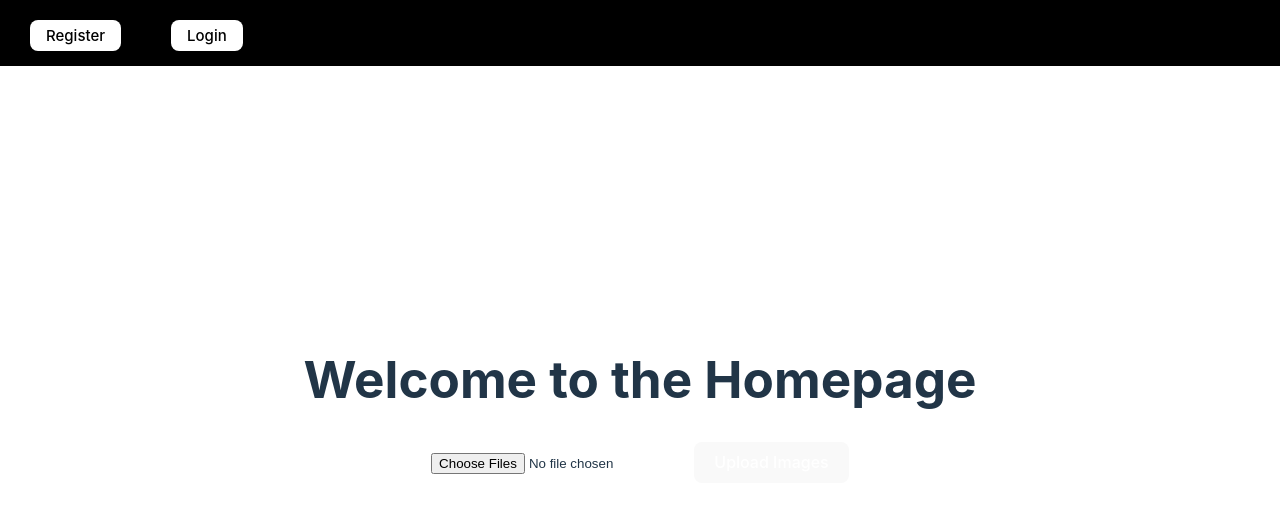
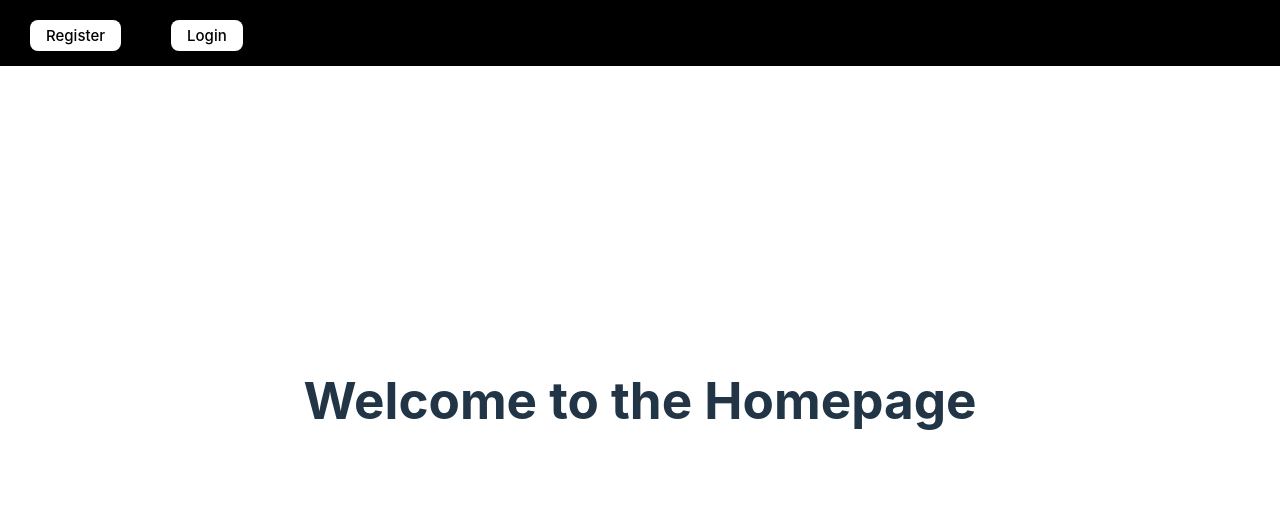
Before and after one commit to doms911/posterized, a React (Create React App) app in the folder posterized-frontend/: page / in a window 1280 px wide. Shown: the top 512 px of the page. Built offline with nearby package versions, Linux system fonts and the light colour scheme.

Commit message:
proba za firebase

```diff
--- a/posterized-frontend/src/HomePage.jsx
+++ b/posterized-frontend/src/HomePage.jsx
@@ -44,10 +44,6 @@ const HomePage = (props) => {
                     </div>
                 )}
                 {/* Rest of the main content */}
-                <form action="/api/fotografija/naziv" method="post" enctype="multipart/form-data">
-        <input type="file" name="slike" id="images" accept="image/*" multiple required/>
-        <button type="submit">Upload Images</button>
-    </form>
             </main>
         </div>
     );
```
